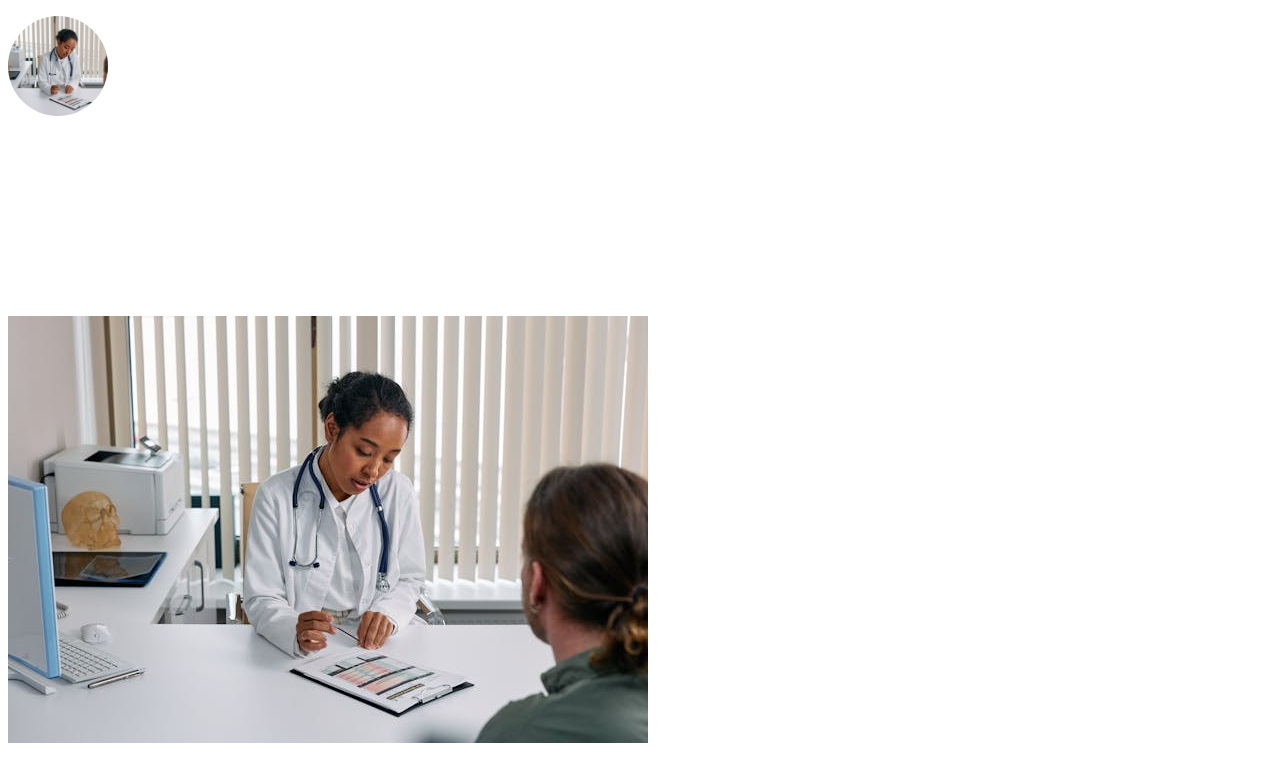
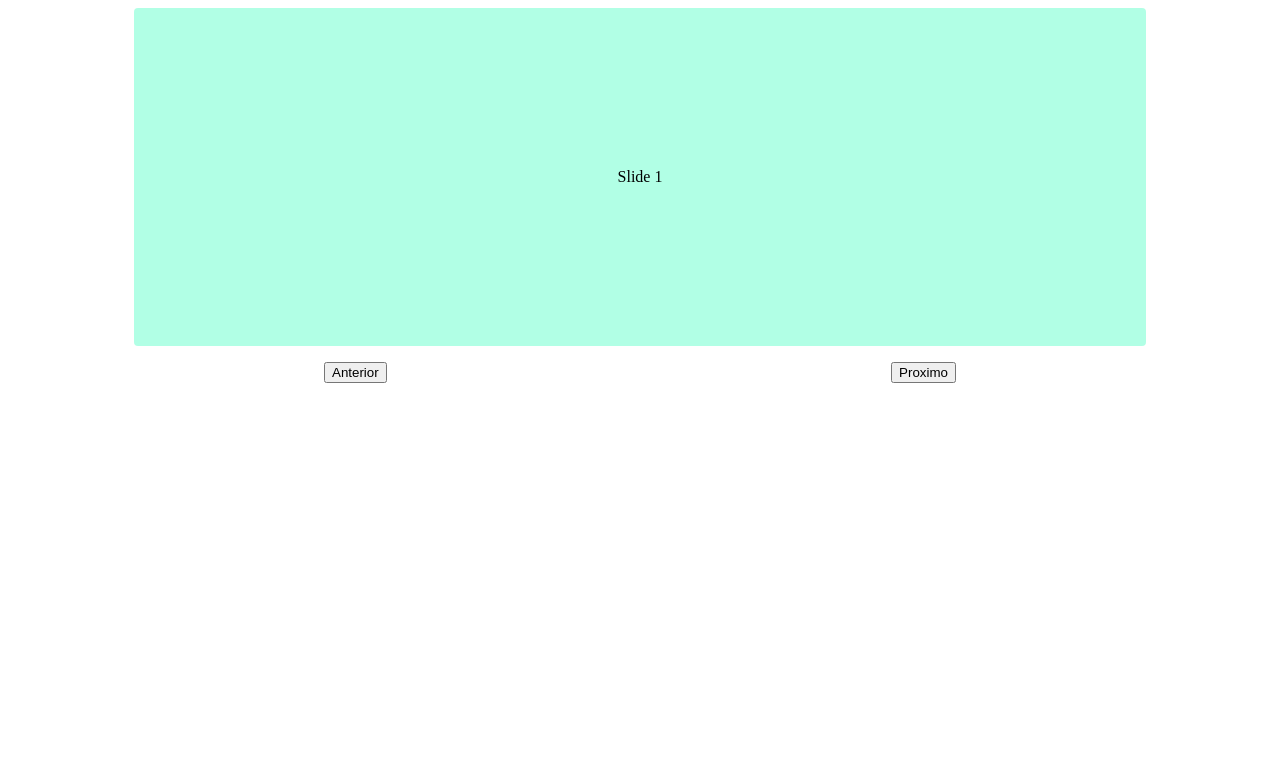
Before and after one commit to anthony-ricardox/react, a React (Vite) app in the folder react/: page / in a window 1280 px wide. Shown: the top 782 px of the page. Built offline with nearby package versions, Linux system fonts and the light colour scheme.

Commit message:
exercicio 27 foi aprender a criar um slid,, onde terá dois botoes , um para slid anterior e o outro para proximo, tipo efeito carrousel.

```diff
--- /dev/null
+++ b/react/ex27-animation2/App.jsx
@@ -0,0 +1,27 @@
+import React from "react";
+import Slides from "./Slides";
+
+const App = () => {
+  const slides = [
+    {
+      id: "slide1",
+      text: "Slide 1",
+    },
+    {
+      id: "slide2",
+      text: "Slide 2",
+    },
+    {
+      id: "slide3",
+      text: "Slide 3",
+    },
+  ];
+
+  return (
+    <div>
+      <Slides slides={slides}/>
+    </div>
+  );
+};
+
+export default App;
--- /dev/null
+++ b/react/ex27-animation2/Slide.module.css
@@ -0,0 +1,27 @@
+
+.container{
+    overflow: hidden;
+}
+
+.content{
+    display: flex;
+    transition: transform 0.3s ease;
+
+}
+
+.item{
+    width: 80%;
+    flex-shrink: 0;
+    margin: 0 10%;
+    padding: 10rem 0;
+    border-radius: 4px;
+    background-color: rgba(127, 255, 212, 0.603);
+    text-align: center;
+}
+
+.nav{
+    display: flex;
+    justify-content: space-between;
+    margin: 1rem auto;
+    width: 50%;
+}
--- /dev/null
+++ b/react/ex27-animation2/Slides.jsx
@@ -0,0 +1,48 @@
+import React from "react";
+import styles from "./Slide.module.css";
+
+const Slides = ({ slides }) => {
+  const [active, setActive] = React.useState(0);
+  const [position, setPosition] = React.useState(0);
+  const contentRef = React.useRef();
+
+  React.useEffect(() => {
+
+    const { width } = contentRef.current.getBoundingClientRect();
+    setPosition(-(width * active ));
+  }, [active]);
+
+  function slidePrev() {
+
+    if(active > 0) setActive(active - 1);
+
+  }
+
+  function slideNext() {
+    if(active < slides.length - 1) setActive(active + 1);
+
+  }
+
+  return (
+    <section className={styles.container}>
+      <div
+        ref={contentRef}
+        className={styles.content}
+        style={{ transform: `translateX(${position}px)` }}
+      >
+        {slides.map((slides) => (
+          <div key={slides.id} className={styles.item}>
+            {slides.text}
+          </div>
+        ))}
+      </div>
+
+      <nav className={styles.nav}>
+        <button onClick={slidePrev}>Anterior</button>
+        <button onClick={slideNext}>Proximo</button>
+      </nav>
+    </section>
+  );
+};
+
+export default Slides;
--- a/react/src/main.jsx
+++ b/react/src/main.jsx
@@ -2,7 +2,7 @@ import { StrictMode } from 'react'
 import { createRoot } from 'react-dom/client'
 
 
-import App from '../ex26-img/App'
+import App from '../ex27-animation2/App'
 
 
 createRoot(document.getElementById('root')).render(<App />)
```
